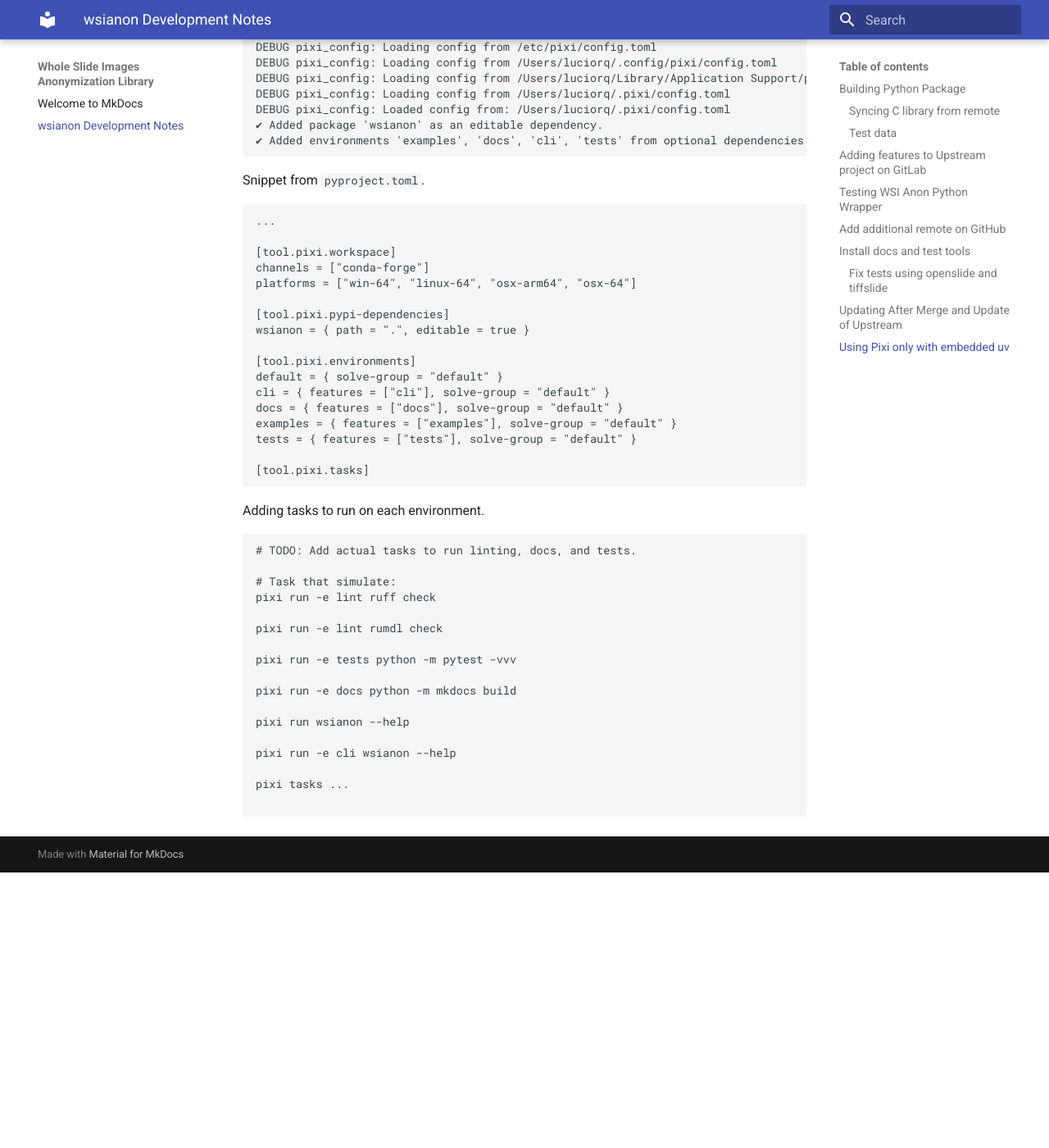
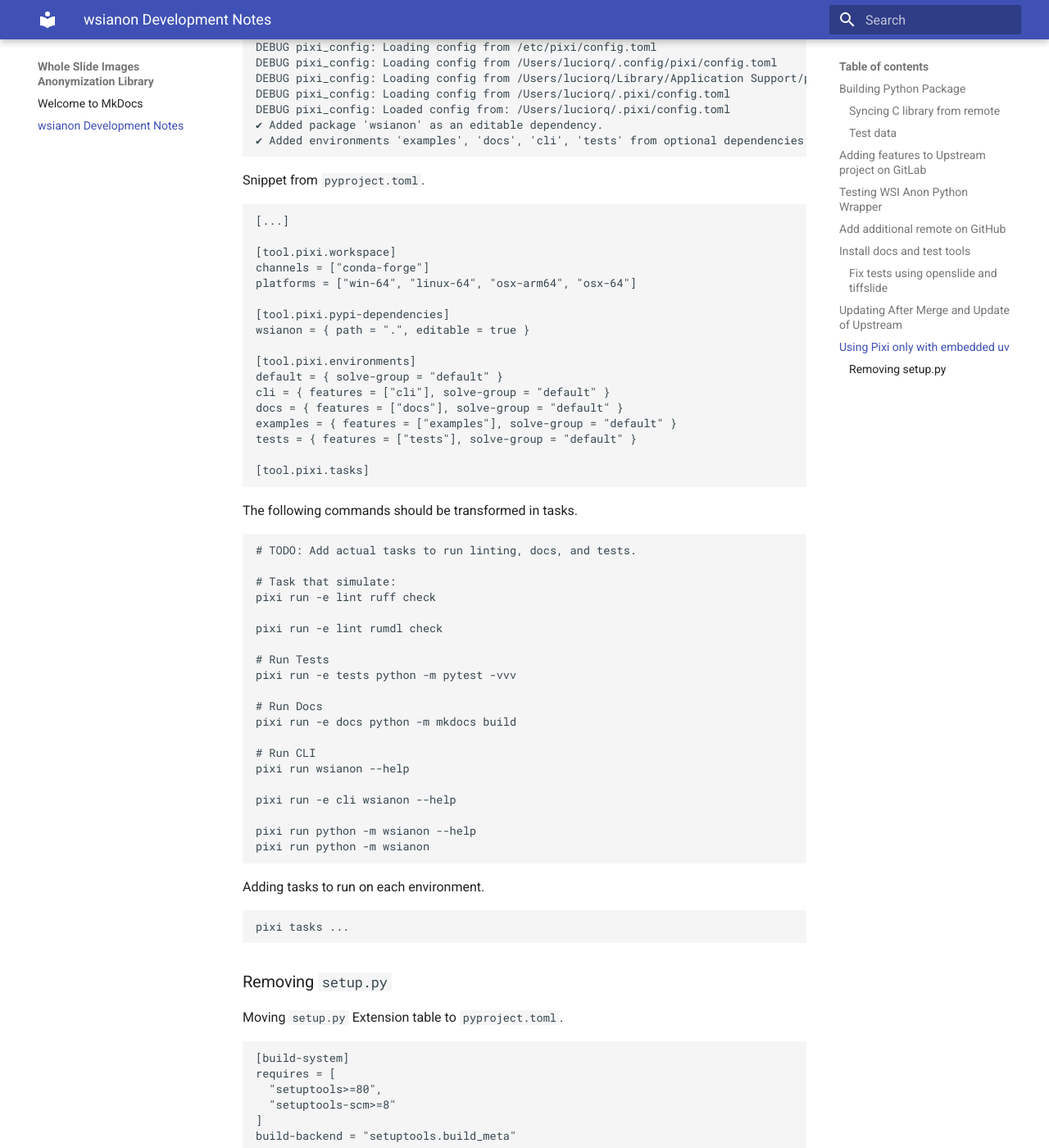
Before and after one commit to luciorq/wsianon, an MkDocs documentation site: the page built from docs/DEVELOPMENT.md, in a window 1280 px wide and 1400 px high, scrolled down 4003 px. Shown: the whole window at 82% size. Built offline with MkDocs 1.6.1 and Material for MkDocs 9.7.7, drawn with Linux system fonts in a browser that asks for light colours; before the commit the page ends 5067 px from its top, so only the background shows below that; some of the changed text lies outside the part shown.

Commit message:
chore: move `setup.py` instructions to `pyproject.toml`

````diff
--- a/docs/DEVELOPMENT.md
+++ b/docs/DEVELOPMENT.md
@@ -336,7 +336,7 @@
 Snippet from `pyproject.toml`.
 
 ```toml
-...
+[...]
 
 [tool.pixi.workspace]
 channels = ["conda-forge"]
@@ -355,7 +355,7 @@
 [tool.pixi.tasks]
 ```
 
-Adding tasks to run on each environment.
+The following commands should be transformed in tasks.
 
 ```bash
 # TODO: Add actual tasks to run linting, docs, and tests.
@@ -365,14 +365,64 @@
 
 pixi run -e lint rumdl check
 
+# Run Tests
 pixi run -e tests python -m pytest -vvv
 
+# Run Docs
 pixi run -e docs python -m mkdocs build
 
+# Run CLI
 pixi run wsianon --help
 
 pixi run -e cli wsianon --help
 
+pixi run python -m wsianon --help
+pixi run python -m wsianon
+```
+
+Adding tasks to run on each environment.
+
+```bash
 pixi tasks ...
+```
 
+### Removing `setup.py`
+
+Moving `setup.py` Extension table to `pyproject.toml`.
+
+```toml
+[build-system]
+requires = [
+  "setuptools>=80",
+  "setuptools-scm>=8"
+]
+build-backend = "setuptools.build_meta"
+
+[tool.setuptools]
+ext-modules = [
+{ name = "wsianon.libwsianon", sources = [
+  "include/aperio-flavor-io.c",
+  "include/b64.c",
+  "include/buf.c",
+  "include/conf.c",
+  # "include/console-app.c",
+  "include/enc.c",
+  "include/hamamatsu-io.c",
+  "include/huff.c",
+  "include/ini-parser.c",
+  "include/isyntax-io.c",
+  # "include/js-file.c",
+  "include/mirax-io.c",
+  "include/native-file.c",
+  "include/philips-based-io.c",
+  "include/philips-tiff-io.c",
+  "include/tiff-based-io.c",
+  "include/utils.c",
+  "include/ventana-io.c",
+  # "include/wsi-anonymizer-wasm.c",
+  "include/wsi-anonymizer.c"
+], language = "c" }
+]
 ```
+
+Until now I couldn't find the the right of using globs or patterns in the `sources` list.
--- a/src/wsianon/__about__.py
+++ b/src/wsianon/__about__.py
@@ -28,7 +28,7 @@
 commit_id: COMMIT_ID
 __commit_id__: COMMIT_ID
 
-__version__ = version = '0.1.dev40+g00668cae8.d20250826'
-__version_tuple__ = version_tuple = (0, 1, 'dev40', 'g00668cae8.d20250826')
+__version__ = version = '0.1.dev41+g36229cb29.d20250826'
+__version_tuple__ = version_tuple = (0, 1, 'dev41', 'g36229cb29.d20250826')
 
-__commit_id__ = commit_id = 'g00668cae8'
+__commit_id__ = commit_id = 'g36229cb29'
````
Also changed, not shown: pyproject.toml (+31 -22 lines), setup.py (deleted, +0 -32 lines), 2 other files.
